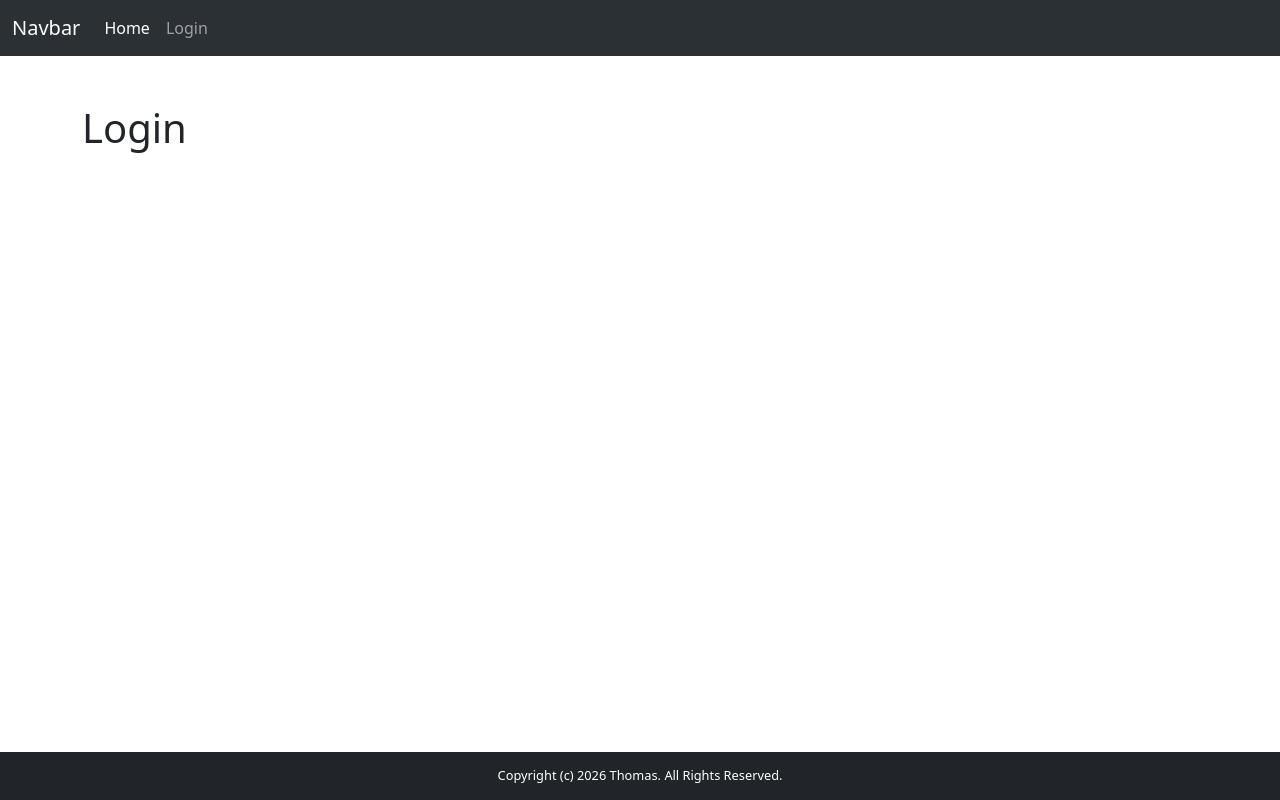
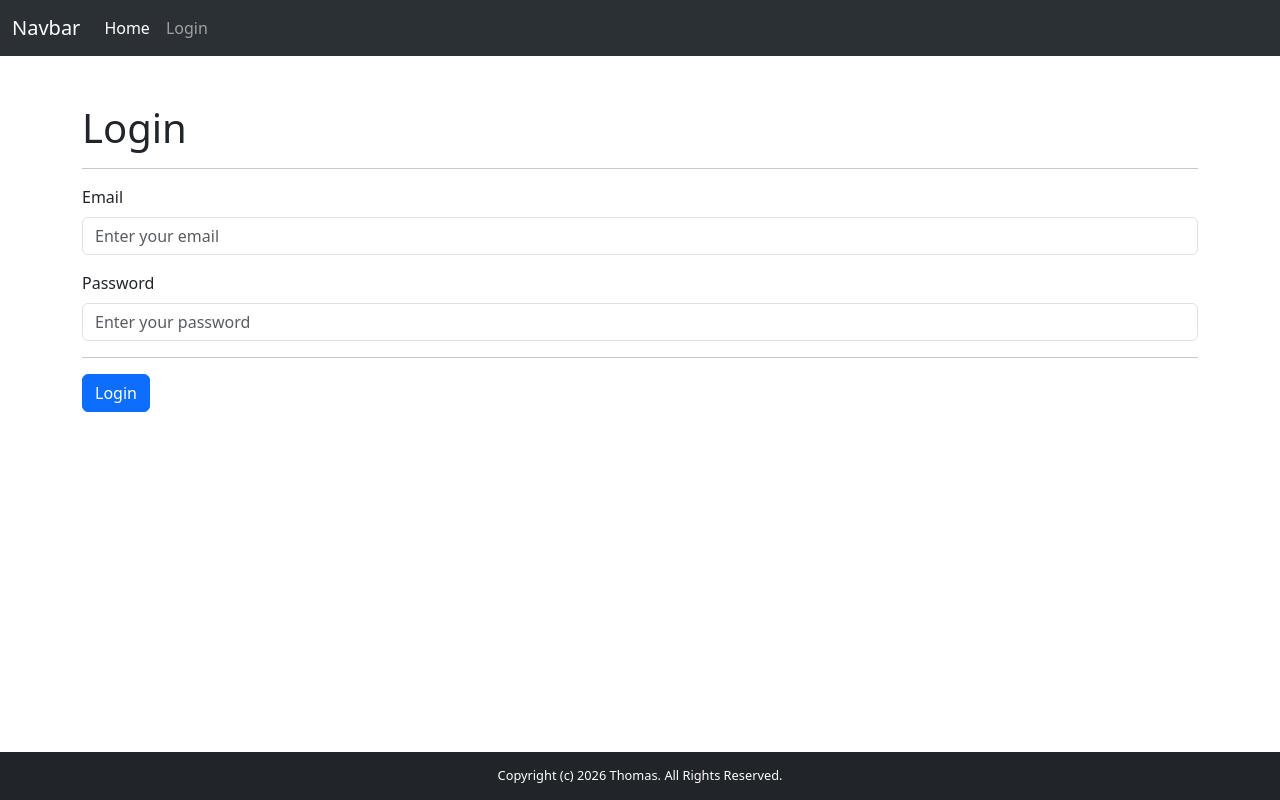
Before and after one commit to ThomasCode92/golang-toolkit, a Vue app in the folder projects/books-manager/: page /login in a window 1280 px wide. Built offline with nearby package versions, Linux system fonts and the light colour scheme.

Commit message:
Adding some Form Input Components

```diff
--- a/projects/books-manager/src/components/LoginForm.vue
+++ b/projects/books-manager/src/components/LoginForm.vue
@@ -1,8 +1,38 @@
+<script setup lang="ts">
+import { onMounted } from 'vue'
+
+import TextInput from './forms/TextInput.vue'
+import { validateForms } from '@/utils/validation'
+
+onMounted(() => {
+  validateForms()
+})
+</script>
+
 <template>
   <div class="container">
     <div class="row">
       <div class="col">
         <h1 class="mt-5">Login</h1>
+        <hr />
+        <form method="POST" action="/login" class="needs-validation" novalidate>
+          <text-input
+            label="Email"
+            type="email"
+            name="email"
+            placeholder="Enter your email"
+            required
+          />
+          <text-input
+            label="Password"
+            type="password"
+            name="password"
+            placeholder="Enter your password"
+            required
+          />
+          <hr />
+          <input type="submit" class="btn btn-primary" value="Login" />
+        </form>
       </div>
     </div>
   </div>
--- /dev/null
+++ b/projects/books-manager/src/components/forms/TextInput.vue
@@ -0,0 +1,30 @@
+<script setup lang="ts">
+defineProps({
+  name: { type: String },
+  label: { type: String },
+  type: { type: String },
+  placeholder: { type: String },
+  value: { type: String },
+  required: { type: Boolean },
+  min: { type: String },
+  max: { type: String },
+})
+</script>
+
+<template>
+  <div class="mb-3">
+    <label :for="name" class="form-label">{{ label }}</label>
+    <input
+      :id="name"
+      :type="type"
+      :name="name"
+      class="form-control"
+      :placeholder="placeholder"
+      :autocomplete="name + '-new'"
+      :value="value"
+      :required="required"
+      :min="min"
+      :max="max"
+    />
+  </div>
+</template>
--- /dev/null
+++ b/projects/books-manager/src/utils/validation.ts
@@ -0,0 +1,26 @@
+//**
+// * Validate Forms using Bootstrap's custom validation styles
+// * https://getbootstrap.com/docs/5.3/forms/validation/#custom-styles
+// */
+export const validateForms = () => {
+  'use strict'
+
+  // Fetch all the forms we want to apply custom Bootstrap validation styles to
+  const forms = document.querySelectorAll('.needs-validation') as NodeListOf<HTMLFormElement>
+
+  // Loop over them and prevent submission
+  Array.from(forms).forEach((form) => {
+    form.addEventListener(
+      'submit',
+      (event) => {
+        if (!form.checkValidity()) {
+          event.preventDefault()
+          event.stopPropagation()
+        }
+
+        form.classList.add('was-validated')
+      },
+      false,
+    )
+  })
+}
```
Also changed, not shown: projects/books-manager/src/components/forms/CheckboxInput.vue (added, +18 -0 lines), projects/books-manager/src/components/forms/SelectInput.vue (added, +14 -0 lines).
